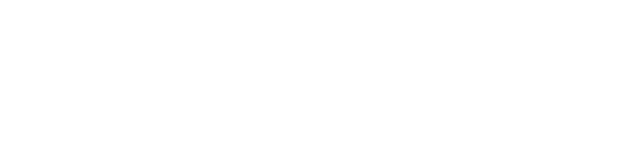
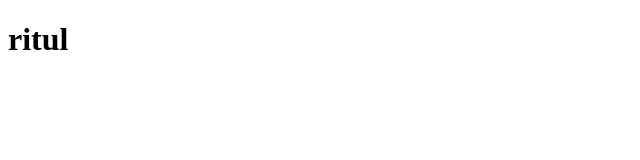
Before and after one commit to Ritul2005/Ritul.sepm, a plain HTML site: page index.html in a window 1280 px wide. Shown: the whole page, without its empty margins (0-640 px from the left). Drawn offline with Linux system fonts and the light colour scheme.

Commit message:
ritul is good girl

```diff
--- a/index.html
+++ b/index.html
@@ -6,6 +6,6 @@
     <title>ritul</title>
 </head>
 <body>
-
+    <h1>ritul</h1>
 </body>
 </html>
```
